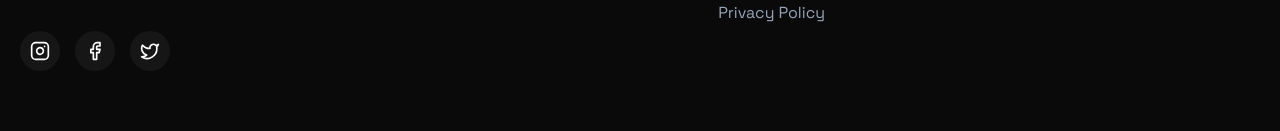
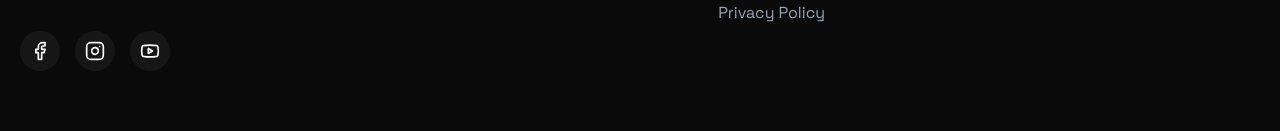
Before and after one commit to neelaakhil12/filimy, a Next.js app: page / in a window 1280 px wide. Shown: the part 7469-7600 px from the top of the page. Built offline with nearby package versions, Linux system fonts and the light colour scheme.

Commit message:
Update social media links in footer and WhatsApp contact number

```diff
--- a/src/components/Footer/Footer.js
+++ b/src/components/Footer/Footer.js
@@ -1,5 +1,5 @@
 import Link from 'next/link';
-import { Film, Instagram, Facebook, Twitter, Mail, Phone, MapPin } from 'lucide-react';
+import { Film, Instagram, Facebook, Youtube, Mail, Phone, MapPin } from 'lucide-react';
 import styles from './Footer.module.css';
 
 const Footer = () => {
@@ -17,9 +17,9 @@
                             Connecting the brightest talents with the world's leading filmmakers and production houses. Your journey to stardom begins here.
                         </p>
                         <div className={styles.socials}>
-                            <a href="#" className={styles.socialLink}><Instagram size={20} /></a>
-                            <a href="#" className={styles.socialLink}><Facebook size={20} /></a>
-                            <a href="#" className={styles.socialLink}><Twitter size={20} /></a>
+                            <a href="https://www.facebook.com/share/1XALDgCPid/" target="_blank" rel="noopener noreferrer" className={styles.socialLink}><Facebook size={20} /></a>
+                            <a href="https://www.instagram.com/invites/contact/?utm_source=ig_contact_invite&utm_medium=copy_link&utm_content=m5jec1k" target="_blank" rel="noopener noreferrer" className={styles.socialLink}><Instagram size={20} /></a>
+                            <a href="https://youtube.com/@movielifez-o7e?si=2NOTNPk8r_5DTOnY" target="_blank" rel="noopener noreferrer" className={styles.socialLink}><Youtube size={20} /></a>
                         </div>
                     </div>
 
--- a/src/components/WhatsAppButton/WhatsAppButton.js
+++ b/src/components/WhatsAppButton/WhatsAppButton.js
@@ -4,7 +4,7 @@
 import styles from './WhatsAppButton.module.css';
 
 const WhatsAppButton = () => {
-    const WHATSAPP_NUMBER = "919999999999"; // Replace with actual platform number
+    const WHATSAPP_NUMBER = "917799202129"; // Updated to user provided number
     const message = "Hello, I have a query regarding Movielifez.";
     const whatsappUrl = `https://wa.me/${WHATSAPP_NUMBER}?text=${encodeURIComponent(message)}`;
 
```
